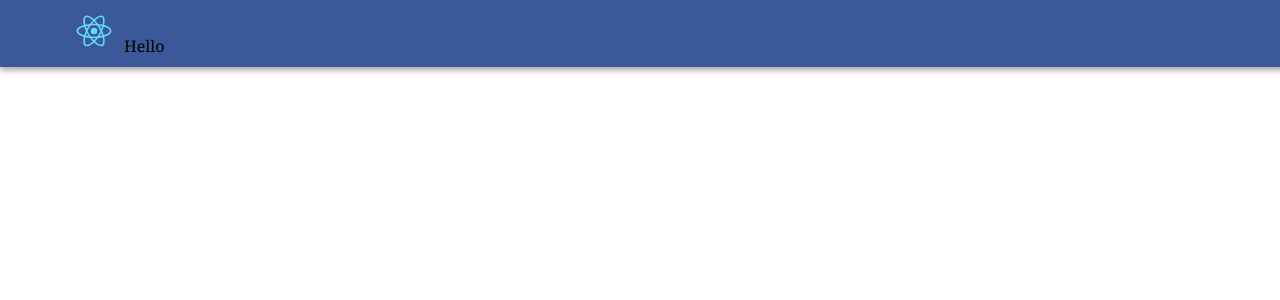
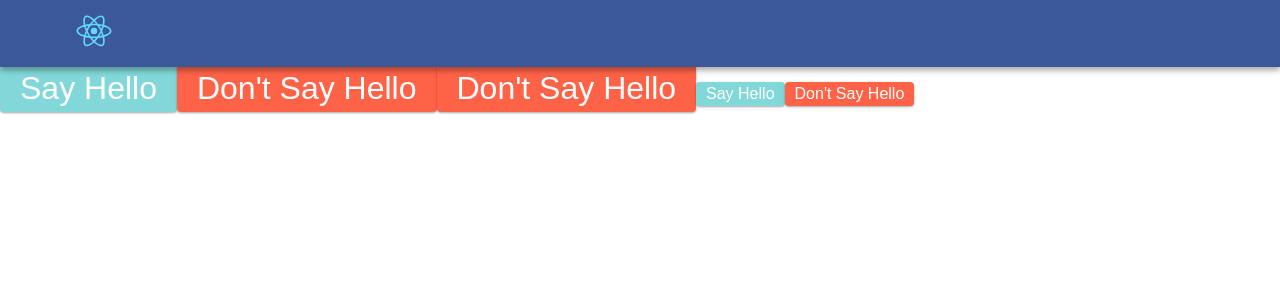
Before and after one commit to xavirepi/styled-components, a React (Create React App) app: page / in a window 1280 px wide. Shown: the top 300 px of the page. Built offline with nearby package versions, Linux system fonts and the light colour scheme.

Commit message:
extending styles strategies sandbox with buttons

```diff
--- a/src/App.jsx
+++ b/src/App.jsx
@@ -1,12 +1,18 @@
-import React from 'react';
-import GlobalStyle from './Global';
-import Header from './layouts/Header';
+import React from 'react'
+import GlobalStyle from './Global'
+import Header from './layouts/Header'
+import { Button, CancelButton } from './elements'
 
 function App () {
   return (
     <div>
-      <Header/>
-      <GlobalStyle/>
+      <Header />
+      <GlobalStyle />
+      <Button>Say Hello</Button>
+      <Button type="cancel">Don't Say Hello</Button>
+      <CancelButton>Don't Say Hello</CancelButton>
+      <Button size="small">Say Hello</Button>
+      <CancelButton size="small">Don't Say Hello</CancelButton>
     </div>
   )
 }
--- a/src/Global.jsx
+++ b/src/Global.jsx
@@ -1,56 +1,23 @@
 import { createGlobalStyle } from 'styled-components'
 
 const GlobalStyle = createGlobalStyle`
-body {
-  margin: 0;
-  padding: 0;
-  font-family: -apple-system, BlinkMacSystemFont, "Segoe UI", "Roboto", "Oxygen",
-    "Ubuntu", "Cantarell", "Fira Sans", "Droid Sans", "Helvetica Neue",
-    sans-serif;
-  -webkit-font-smoothing: antialiased;
-  -moz-osx-font-smoothing: grayscale;
-}
+  html {
+    box-sizing: border-box;
+  }
 
-code {
-  font-family: source-code-pro, Menlo, Monaco, Consolas, "Courier New",
-    monospace;
-}
+  *, *:before, *:after {
+    box-sizing: inherit;
+  }
 
-.App {
-  text-align: center;
-}
-
-.App-logo {
-  animation: App-logo-spin infinite 20s linear;
-  height: 40vmin;
-}
-
-.App-header {
-  background-color: #282c34;
-  min-height: 100vh;
-  display: flex;
-  flex-direction: column;
-  align-items: center;
-  justify-content: center;
-  font-size: calc(10px + 2vmin);
-  color: white;
-}
-
-.App-link {
-  color: #61dafb;
-}
-
-@keyframes App-logo-spin {
-  from {
-    transform: rotate(0deg);
+  body {
+    margin: 0;
+    padding: 65px 0 0;
+    font-family: -apple-system, BlinkMacSystemFont, "Segoe UI", "Roboto", "Oxygen",
+      "Ubuntu", "Cantarell", "Fira Sans", "Droid Sans", "Helvetica Neue",
+      sans-serif;
+    -webkit-font-smoothing: antialiased;
+    -moz-osx-font-smoothing: grayscale;
   }
-  to {
-    transform: rotate(360deg);
-  }
-}
-
-
-
 `
 
 export default GlobalStyle
--- a/src/elements/Buttons.jsx
+++ b/src/elements/Buttons.jsx
@@ -1,18 +1,38 @@
 import styled from "styled-components";
-import { fixedTop } from '../utils';
+import { teal, elevation } from '../utils';
 
-const color = 'white'
-
+// We can choose either to have a less components with more props or have more components to export them.
+// It all depends on the styling strategy choosed.
 export const Button = styled.button`
   padding: 5px 20px;
   border-radius: 4px;
-  color: ${color};
+  color: white;
   font-size: 2rem;
   border: none;
-  background: indigo;
-`
+  transition: 0.3s ease box-shadow;
+  background: ${teal};
+  ${elevation[1]};
+  &:hover {
+    ${elevation[2]};
+  }
+  ${({size}) => {
+    if (size === 'small') {
+      return `
+        font-size: 1rem;
+        padding: 3px 10px;
+      `
+    }
+  }};
+  ${({type}) => {
+    if (type === 'cancel') {
+      return `
+        background: tomato
+      `
+    }
+  }};
+`;
 
+// The button style is extended
 export const CancelButton = styled(Button)`
   background: tomato;
-  ${fixedTop};
-`
+`;
--- a/src/layouts/Header.jsx
+++ b/src/layouts/Header.jsx
@@ -7,7 +7,6 @@ const Header = ({ className }) => {
   return (
     <header className={className}>
       <img src={logo} alt='logo' className='logo' />
-      Hello
     </header>
   )
 }
```
